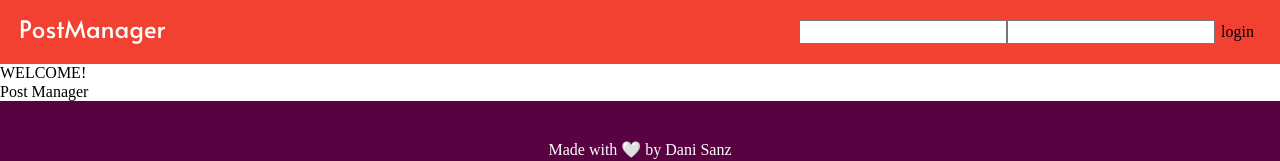
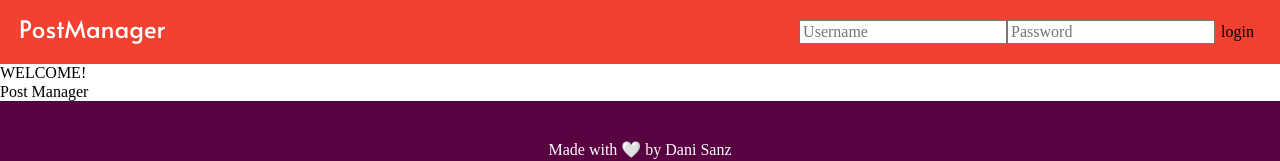
Before and after one commit to daniDNZ/post-manager, a React (Create React App) app: page /login in a window 1280 px wide. Shown: the top 161 px of the page. Built offline with nearby package versions, Linux system fonts and the light colour scheme.

Commit message:
Classes names changed

```diff
--- a/src/components/Login.tsx
+++ b/src/components/Login.tsx
@@ -27,20 +27,22 @@ export default function Login() {
   const userLoginJSX = user.logged ? (
     <button className="header__user-button"></button>
   ) : (
-    <div className="login__form-container">
+    <div className="login-container">
       <form className="login-form">
         <input
           type="text"
           name="username"
           id="username"
-          className="login-form__username"
+          placeholder="Username"
+          className="login-form__input login-form__input--username"
           onChange={handleInput}
         />
         <input
           type="password"
           name="password"
           id="password"
-          className="login-form__password"
+          placeholder="Password"
+          className="login-form__input login-form__input--password"
           onChange={handleInput}
         />
         <button
```
